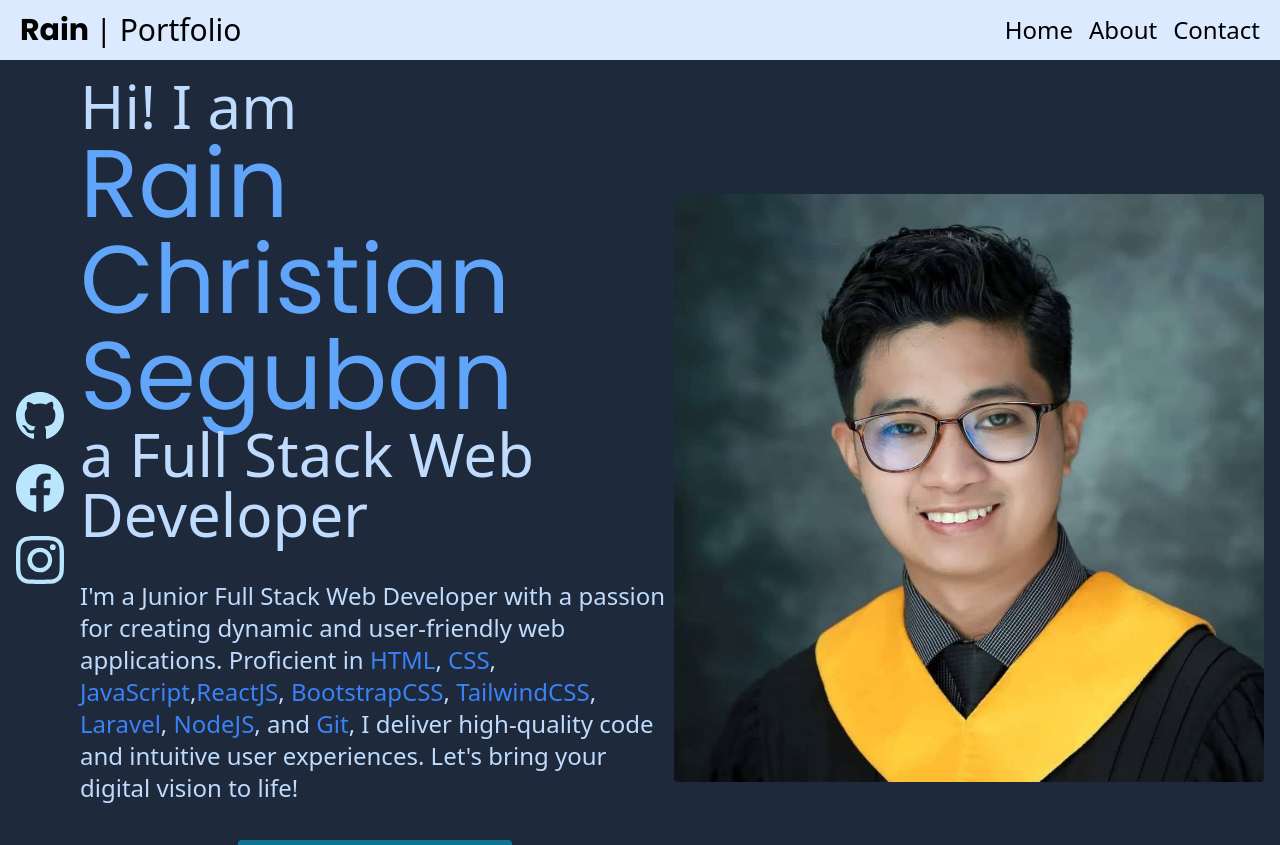
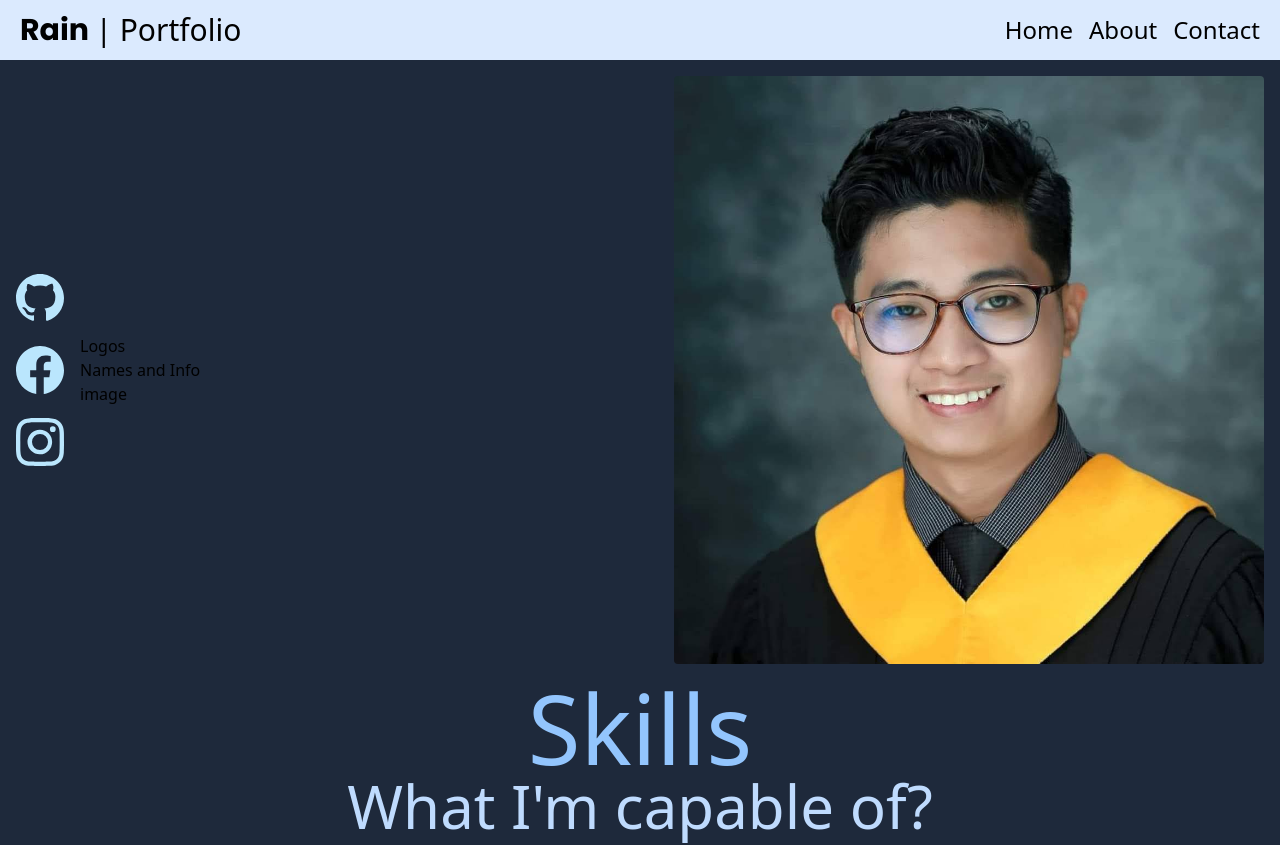
Before and after one commit to R8nDr0p/Rain_Portfolio, a React (Vite) app: page / in a window 1280 px wide. Shown: the top 845 px of the page. Built offline with nearby package versions, Linux system fonts and the light colour scheme.

Commit message:
repeating the hero component

```diff
--- a/src/components/Hero.jsx
+++ b/src/components/Hero.jsx
@@ -17,7 +17,7 @@ function Hero() {
             </div>
             {/* Name and Info */}
             <div className="col flex-1 basis-full">
-              <div className="row">
+              {/* <div className="row">
                 <h1 className="text-6xl text-blue-200">
                   Hi! I am
                   <br />
@@ -47,6 +47,11 @@ function Hero() {
                     See my projects here!
                   </a>
                 </div>
+              </div> */}
+              <div className="row">
+                <div className="col">Logos</div>
+                <div className="col">Names and Info</div>
+                <div className="col">image</div>
               </div>
             </div>
             {/* IMAGE */}
```
